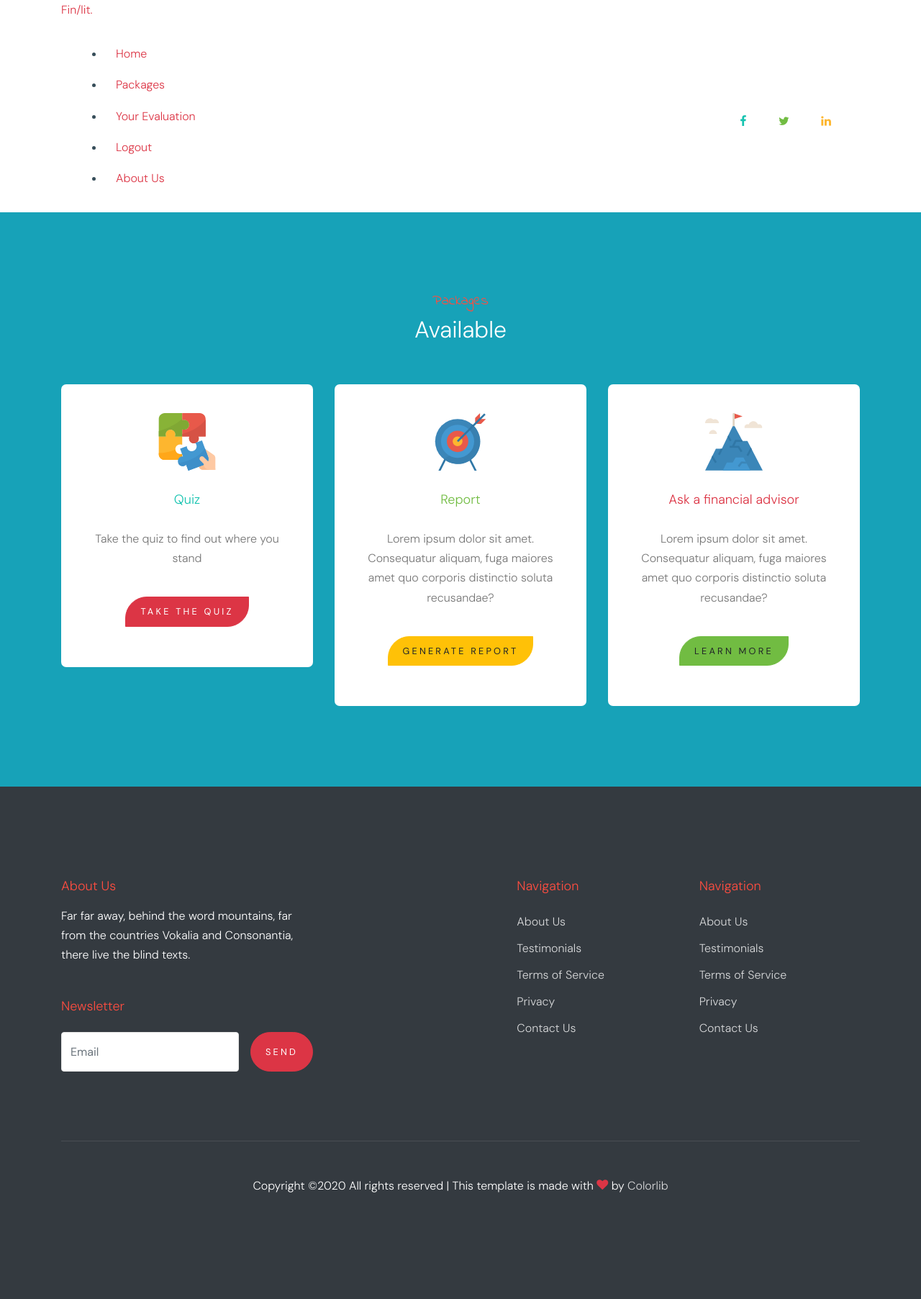
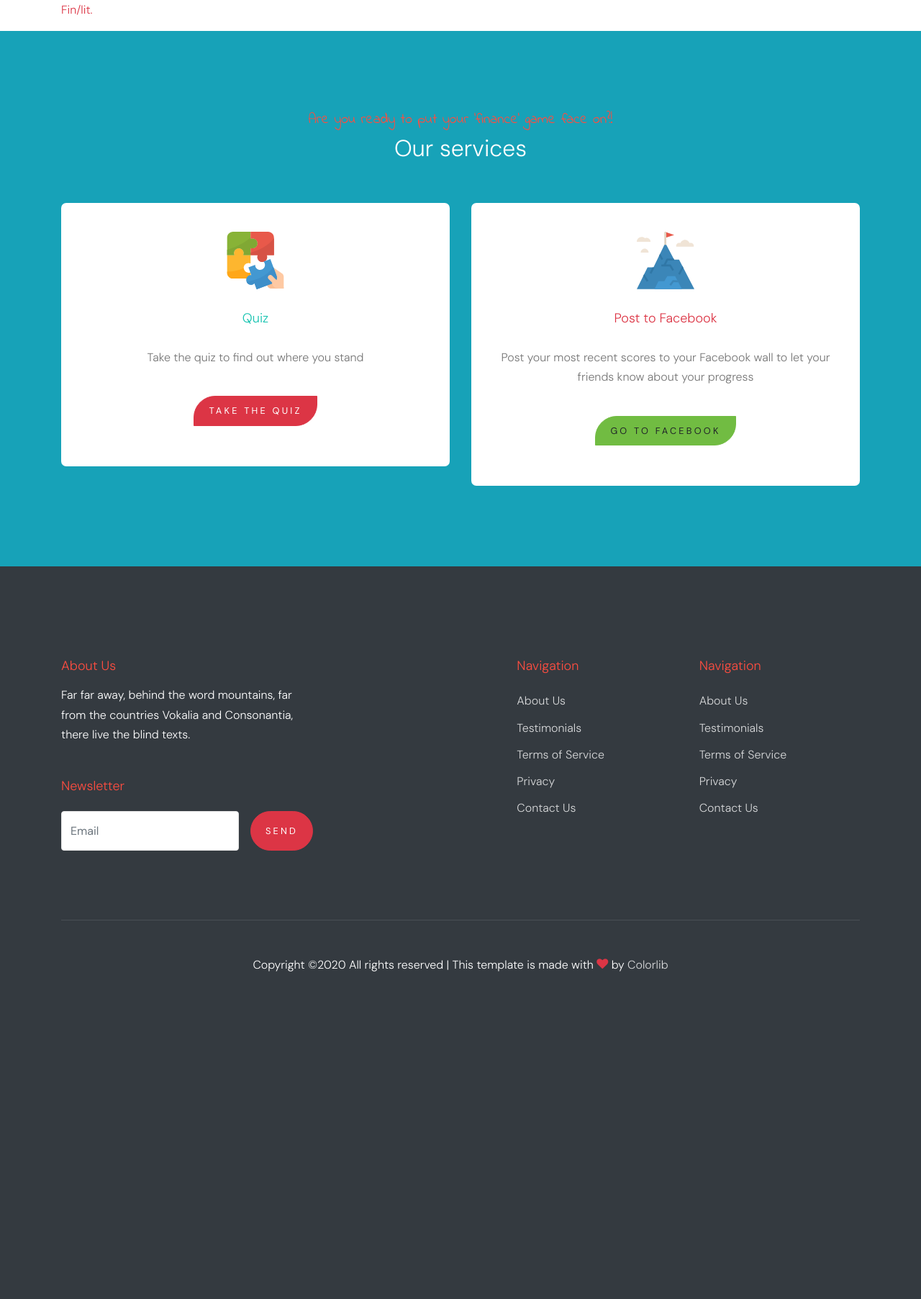
Before and after one commit to shamilee05/FIn-Lit-Facebook, a Node server app: page / in a window 1280 px wide. Shown: the whole page at 72% size. After the commit the page ends 1350 px from the top, so only its background shows below. Run offline with Node 20, Linux system fonts and the light colour scheme; some libraries are stand-ins or nearby versions; some web fonts are replaced.

Commit message:
Update for testing

```diff
--- a/views/packages.handlebars
+++ b/views/packages.handlebars
@@ -40,7 +40,7 @@
 
 
 
-<!--       <header class="site-navbar site-navbar-target" role="banner">
+<!--<header class="site-navbar site-navbar-target" role="banner">
  -->
         <div class="container mb-3">
           <div class="d-flex align-items-center">
@@ -62,7 +62,7 @@
         </div>
 
 
-        <div class="container">
+        <!-- <div class="container">
           <div class="menu-wrap d-flex align-items-center">
             <span class="d-inline-block d-lg-none"><a href="#" class="text-black site-menu-toggle js-menu-toggle py-5"><span class="icon-menu h3 text-black"></span></a></span>
 
@@ -70,9 +70,9 @@
 
               <nav class="site-navigation text-left mr-auto d-none d-lg-block" role="navigation">
                 <ul class="site-menu main-menu js-clone-nav mr-auto ">
-                  <li><a href="index.html" class="nav-link">Home</a></li>
+                  <li><a href="index.html" class="nav-link">Home</a></li> -->
                   <!-- this is esentially like a social media home page... look at your friends' updates -->
-                  <li class="active"><a href="packages.html" class="nav-link">Packages</a></li>
+                  <!-- <li class="active"><a href="packages.html" class="nav-link">Packages</a></li>
                   <li><a href="gallery.html" class="nav-link">Your Evaluation</a></li>
                   <li><a href="pricing.html" class="nav-link">Logout</a></li>
                   <li><a href="about.html" class="nav-link">About Us</a></li>
@@ -80,13 +80,13 @@
                 </ul>
               </nav>
 
-              <div class="top-social ml-auto">
+              <!--  <div class="top-social ml-auto">
                 <a href="#"><span class="icon-facebook text-teal"></span></a>
                 <a href="#"><span class="icon-twitter text-success"></span></a>
                 <a href="#"><span class="icon-linkedin text-yellow"></span></a>
               </div>
           </div>
-        </div>
+        </div> -->
 
 
 
@@ -97,38 +97,37 @@
       <div class="container">
         <div class="row mb-5">
           <div class="col-12 text-center">
-            <span class="text-cursive h5 text-red d-block">Packages </span>
-            <h2 class="text-white">Available </h2>
+            <span class="text-cursive h5 text-red d-block">Are you ready to put your 'finance' game face on?!</span>
+            <h2 class="text-white">Our services</h2>
           </div>
         </div>
         <div class="row">
-          <div class="col-lg-4">
+          <div class="col-lg-6">
             <div class="package text-center bg-white">
               <span class="img-wrap"><img src="images/flaticon/svg/001-jigsaw.svg" alt="Image" class="img-fluid"></span>
               <h3 class="text-teal">Quiz</h3>
               <p>Take the quiz to find out where you stand </p>
-              <p><a href="/loans" class="btn btn-primary btn-custom-1 mt-4">Take the quiz</a></p>
+              <p class="quiz_section"><a href="/loans" class="btn btn-primary btn-custom-1 mt-4">Take the quiz</a></p>
             </div>
           </div>
-          <div class="col-lg-4">
+          <!-- <div class="col-lg-4">
             <div class="package text-center bg-white">
               <span class="img-wrap"><img src="images/flaticon/svg/002-target.svg" alt="Image" class="img-fluid"></span>
               <h3 class="text-success">Report</h3>
               <p>Lorem ipsum dolor sit amet. Consequatur aliquam, fuga maiores amet quo corporis distinctio soluta recusandae?</p>
               <p><a href="/banks" class="btn btn-warning btn-custom-1 mt-4">Generate report</a></p>
             </div>
-          </div>
-          <div class="col-lg-4">
+          </div> -->
+          <div class="col-lg-6">
             <div class="package text-center bg-white">
               <span class="img-wrap"><img src="images/flaticon/svg/003-mission.svg" alt="Image" class="img-fluid"></span>
-              <h3 class="text-danger">Ask a financial advisor</h3>
-              <p>Lorem ipsum dolor sit amet. Consequatur aliquam, fuga maiores amet quo corporis distinctio soluta recusandae?</p>
-              <p><a href="/basics" class="btn btn-success btn-custom-1 mt-4">Learn More</a></p>
+              <h3 class="text-danger">Post to Facebook</h3>
+              <p>Post your most recent scores to your Facebook wall to let your friends know about your progress</p>
+              <p class="facebook_login"><a href="/facebook/auth" class="btn btn-success btn-custom-1 mt-4">Go to Facebook</a></p>
             </div>
           </div>
 
         </div>
-
 
       </div>
     </div>
```
